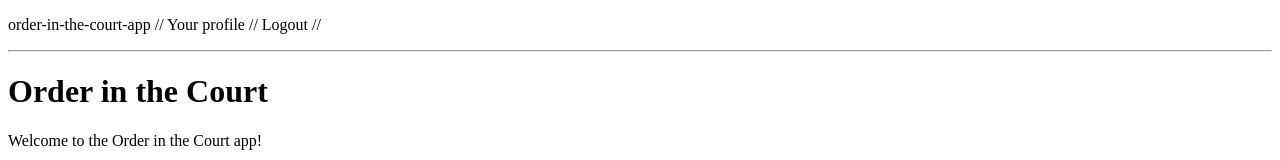
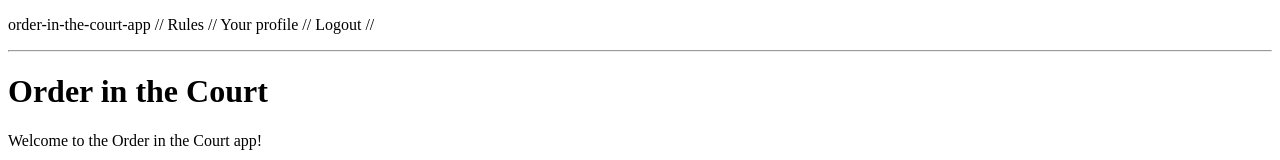
Before and after one commit to adam-on-the-internet/order-in-the-court-app, an Angular app: page /dashboard in a window 1280 px wide. Shown: the top 160 px of the page. Built offline with nearby package versions, Linux system fonts and the light colour scheme; no server answers; sample sign-in values are in the browser's storage.

Commit message:
add rules component

```diff
--- a/src/app/app-routing.module.ts
+++ b/src/app/app-routing.module.ts
@@ -25,6 +25,7 @@ import { WitnessComponent } from "./components/witness/witness.component";
 import { JuryComponent } from "./components/jury/jury.component";
 import { DefendantComponent } from "./components/defendant/defendant.component";
 import { CaseBuilderComponent } from "./components/case-builder/case-builder.component";
+import { RulesComponent } from "./components/rules/rules.component";
 
 const routes: Routes = [
   // main
@@ -33,6 +34,7 @@ const routes: Routes = [
   { path: ROUTES_ENUM.Login, component: LoginComponent },
   { path: ROUTES_ENUM.Profile, component: ProfileComponent },
   { path: ROUTES_ENUM.Admin, component: AdminComponent },
+  { path: ROUTES_ENUM.Rules, component: RulesComponent },
   // courtroom
   { path: ROUTES_ENUM.RoleSelect + "/:id", component: RoleSelectComponent },
   { path: ROUTES_ENUM.Judge + "/:id", component: JudgeComponent },
--- a/src/app/app.module.ts
+++ b/src/app/app.module.ts
@@ -38,6 +38,7 @@ import { WitnessComponent } from "./components/witness/witness.component";
 import { JuryComponent } from "./components/jury/jury.component";
 import { IssueBlockComponent } from "./components/issue-block/issue-block.component";
 import { CaseBuilderComponent } from "./components/case-builder/case-builder.component";
+import { RulesComponent } from "./components/rules/rules.component";
 
 @NgModule({
   declarations: [
@@ -74,7 +75,8 @@ import { CaseBuilderComponent } from "./components/case-builder/case-builder.com
     WitnessComponent,
     JuryComponent,
     IssueBlockComponent,
-    CaseBuilderComponent
+    CaseBuilderComponent,
+    RulesComponent
   ],
   imports: [
     BrowserModule,
--- a/src/app/components/navbar/navbar.component.html
+++ b/src/app/components/navbar/navbar.component.html
@@ -1,5 +1,7 @@
 <p>
   <span (click)="goToDashboard()" id="app-title">order-in-the-court-app</span>
+  //
+  <span (click)="goToRules()">Rules</span>
   //
   <ng-container *ngIf="isLoggedIn">
     <span (click)="goToProfile()">Your profile</span> //
--- a/src/app/components/navbar/navbar.component.ts
+++ b/src/app/components/navbar/navbar.component.ts
@@ -41,6 +41,10 @@ export class NavbarComponent {
     this.navHelper.goToAdmin();
   }
 
+  public goToRules(): void {
+    this.navHelper.goToRules();
+  }
+
   public logout(): void {
     CookieHelper.removeToken();
     this.navHelper.goToLogin();
--- /dev/null
+++ b/src/app/components/rules/rules.component.html
@@ -0,0 +1 @@
+<p>rules works!</p>
--- /dev/null
+++ b/src/app/components/rules/rules.component.ts
@@ -0,0 +1,15 @@
+import { Component, OnInit } from "@angular/core";
+
+@Component({
+  selector: "app-rules",
+  templateUrl: "./rules.component.html",
+  styleUrls: ["./rules.component.css"]
+})
+export class RulesComponent implements OnInit {
+
+  constructor() { }
+
+  ngOnInit() {
+  }
+
+}
--- a/src/app/constants/routing.constants.ts
+++ b/src/app/constants/routing.constants.ts
@@ -10,6 +10,7 @@ export const enum ROUTES_ENUM {
   Witness = "witness",
   Jury = "jury",
   RoleSelect = "role-select",
+  Rules = "rules",
   EvidenceOverview = "evidence-overview",
   EvidenceDetails = "evidence-details",
   EvidenceForm = "evidence-form",
--- a/src/app/services/nav-helper.service.ts
+++ b/src/app/services/nav-helper.service.ts
@@ -29,6 +29,10 @@ export class NavHelperService {
 
   public goToLogin(): void {
     this.goToRoute(ROUTES_ENUM.Login);
+  }
+
+  public goToRules(): void {
+    this.goToRoute(ROUTES_ENUM.Rules);
   }
 
   // COURTROOM
```
Also changed, not shown: src/app/components/rules/rules.component.css (added), 1 other file (tests, documents, lock files or other folders).
